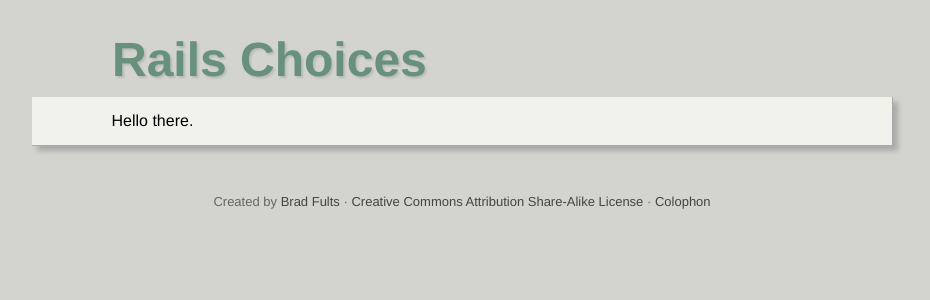
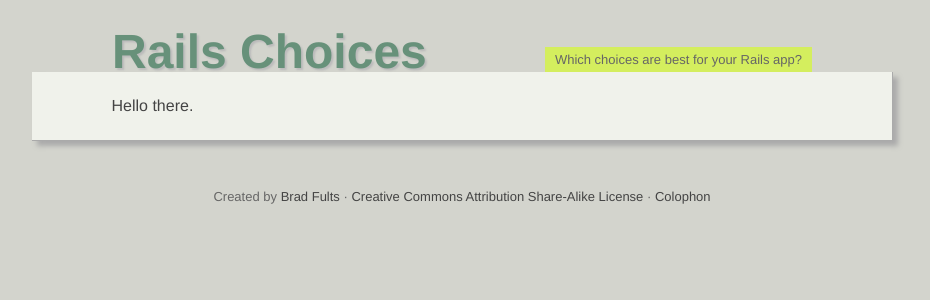
Before and after one commit to h3h/railschoices.com, a Jekyll site: the page built from index.html, in a window 1280 px wide. Shown: the top 300 px of the page, without its empty margins (178-1108 px from the left). Built offline with Jekyll 4.4.1, drawn with Linux system fonts in a browser that asks for light colours.

Commit message:
Update header with tagline.

```diff
--- a/_layouts/default.html
+++ b/_layouts/default.html
@@ -1,12 +1,15 @@
 <!DOCTYPE html>
 <html>
 <head>
+  <title>{{page.title}}</title>
   <link rel="stylesheet" href="../styles/site.css">
+  {% if page.is_page %}
   <!script src="http://h3h.github.com/github-repo-widget/widget.js"></script>
-  <title>{{page.title}}</title>
+  {% endif %}
 </head>
 <body>
   <div id="header">
+    <p class="tagline">Which choices are best for your Rails app?</p>
     <a href="/">Rails Choices</a>
   </div>
 
--- a/_layouts/page.html
+++ b/_layouts/page.html
@@ -1,5 +1,6 @@
 ---
 layout: default
+is_page: true
 ---
 <h1>{{page.title}}</h1>
 {% if page.header %}
--- a/index.html
+++ b/index.html
@@ -1,4 +1,5 @@
 ---
 layout: default
+title: Rails Choices - Which choices are best for your Rails app?
 ---
 Hello there.
--- a/styles/site.css
+++ b/styles/site.css
@@ -4,6 +4,7 @@
 }
 body {
   background-color: #D3D4CD;
+  color: #444;
   font-family: Helvetica, Arial, sans-serif;
 }
 h1, h2, h3, h4, h5, h6 {
@@ -18,8 +19,7 @@ h1, h2, h3, h4, h5, h6 {
   -moz-box-shadow: 5px 5px 5px #aaa;
   -webkit-box-shadow: 5px 5px 5px #aaa;
   margin: 0 auto 3em;
-  padding: 15px 80px;
-  position: relative;
+  padding: 25px 80px;
   width: 700px;
 }
 #content div.item {
@@ -93,22 +93,37 @@ h1, h2, h3, h4, h5, h6 {
 }
 #footer a {
   color: #444;
+  cursor: pointer;
   text-decoration: none;
 }
 #footer a:hover {
   color: #222;
 }
 #header {
-  margin: 2em auto 10px;
+  cursor: default;
+  margin: 2em auto 0;
+  position: relative;
   width: 700px;
 }
 #header a {
   color: #67917a;
+  cursor: pointer;
   font-size: 48px;
   font-weight: bold;
+  line-height: 40px;
   text-decoration: none;
-  text-shadow: #bbb 2px 2px 2px;
+  text-shadow: 2px 2px 2px #bbb;
 }
 #header a:hover {
   color: #547865;
 }
+#header .tagline {
+  background-color: #D4EE5E;
+  bottom: 0;
+  color: #666;
+  font-size: 13px;
+  margin: 0;
+  padding: 5px 10px;
+  position: absolute;
+  right: 0;
+}
```
